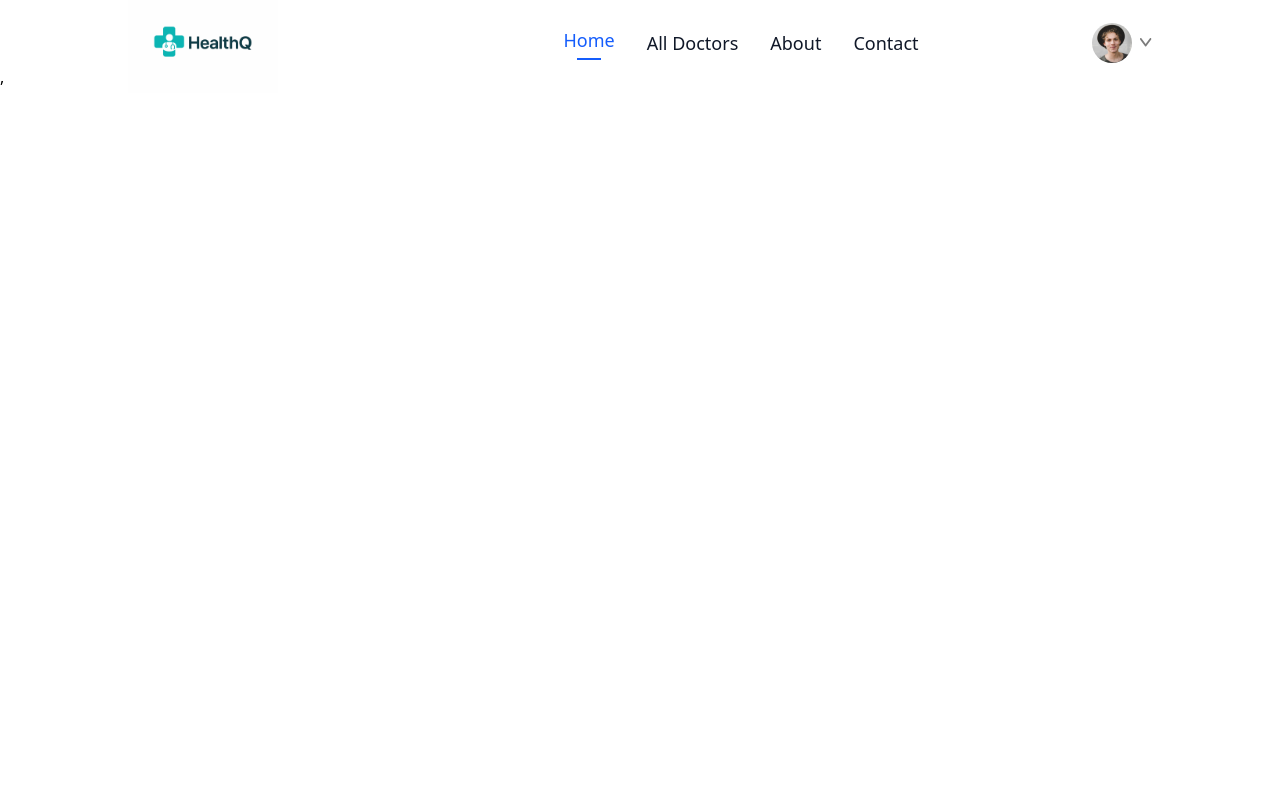
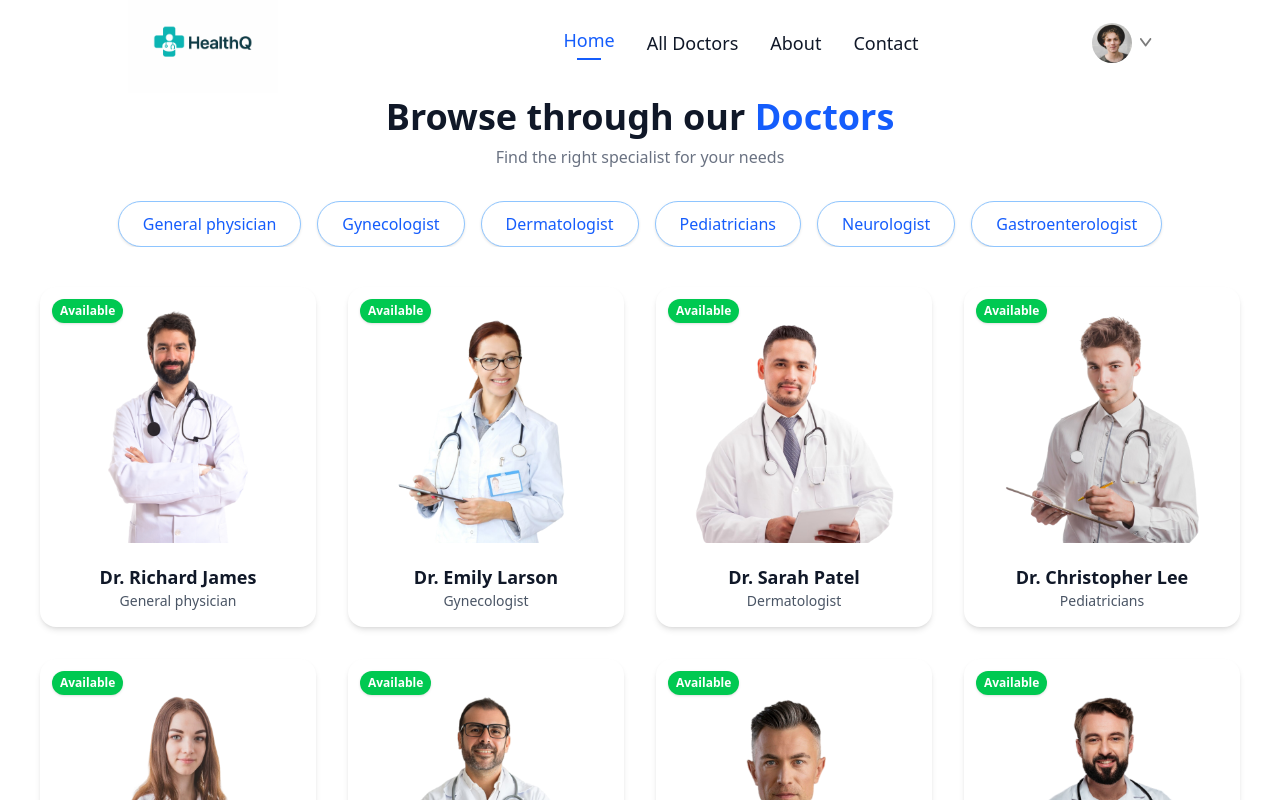
Before and after one commit to Anshul09052004/HealthQueue, a React (Vite) app in the folder Frontend/: page /doctors in a window 1280 px wide. Shown: the top 800 px of the page. Built offline with nearby package versions, Linux system fonts and the light colour scheme.

Commit message:
doctors page

```diff
--- a/Frontend/src/Components/Navbar.jsx
+++ b/Frontend/src/Components/Navbar.jsx
@@ -4,6 +4,7 @@ import { useNavigate } from "react-router-dom";
 import logo from "../Assets/logo.png";
 import profilepic from "../Assets/profile_pic.png";
 import dropdownicon from "../Assets/dropdown_icon.svg";
+import { Link } from "react-router-dom";
 
 function Navbar() {
     const navigate = useNavigate();
@@ -21,24 +22,33 @@ function Navbar() {
 
                 {/* Desktop Menu */}
                 <ul className="text-lg hidden md:flex items-center space-x-8 md:pl-28">
-                    {["Home", "All Doctors", "About", "Contact"].map((item) => (
+                    {["Home", "All Doctors", "About", "Contact"].map((item) => {
+                        const routes = {
+                            Home: "/",
+                            "All Doctors": "/doctors",
+                            About: "/about",
+                            Contact: "/contact",
+                        };
+
+                        return (
                             <li
                                 key={item}
                                 className="flex flex-col items-center cursor-pointer"
                                 onClick={() => setActive(item)}
                             >
-                            <a
-                                href="#"
+                                <Link
+                                    to={routes[item]}
                                     className={`transition ${active === item ? "text-blue-600" : "hover:text-blue-600"
                                         }`}
                                 >
                                     {item}
-                            </a>
+                                </Link>
                                 {active === item && (
                                     <hr className="w-6 border-t-2 border-blue-600 mt-1 transition-all" />
                                 )}
                             </li>
-                    ))}
+                        );
+                    })}
                 </ul>
 
                 {/* Desktop Right Side */}
@@ -163,40 +173,40 @@ function Navbar() {
                     <div className="mobile-menu absolute top-[80px] left-0 w-full bg-white shadow-sm p-6 md:hidden z-40">
                         <ul className="flex flex-col space-y-4 text-lg">
                             <li>
-                                <a
-                                    href="#"
+                                <Link
+                                  to={"/"}
                                     className="text-sm"
                                     onClick={() => setIsMenuOpen(false)}
                                 >
                                     Home
-                                </a>
+                                </Link>
                             </li>
                             <li>
-                                <a
-                                    href="#"
+                                <Link
+                                   to={"/doctors"}
                                     className="text-sm"
                                     onClick={() => setIsMenuOpen(false)}
                                 >
                                     All Doctors
-                                </a>
+                                </Link>
                             </li>
                             <li>
-                                <a
-                                    href="#"
+                                <Link
+                                   to={"/about"}
                                     className="text-sm"
                                     onClick={() => setIsMenuOpen(false)}
                                 >
                                     About
-                                </a>
+                                </Link>
                             </li>
                             <li>
-                                <a
-                                    href="#"
+                                <Link
+                                  to={"/contact"}
                                     className="text-sm"
                                     onClick={() => setIsMenuOpen(false)}
                                 >
                                     Contact
-                                </a>
+                                </Link>
                             </li>
                         </ul>
 
--- a/Frontend/src/Pages/Doctors.jsx
+++ b/Frontend/src/Pages/Doctors.jsx
@@ -1,13 +1,99 @@
-import React from 'react'
+import React, { useContext, useEffect, useState } from "react";
+import { AppContext } from "../Context/AppContextProvider";
+import { useNavigate, useParams } from "react-router-dom";
 
- function Doctors() {
+function Doctors() {
+  const navigate = useNavigate();
+  const { doctors } = useContext(AppContext);
+  const { speciality } = useParams();
+  const [FilterDoc, setFilterDoc] = useState([]);
 
+  const appllyFilter = () => {
+    if (speciality) {
+      setFilterDoc(doctors.filter((doctor) => doctor.speciality === speciality));
+    } else {
+      setFilterDoc(doctors);
+    }
+  };
 
-    return (
-        <>
+  useEffect(() => {
+    appllyFilter();
+  }, [speciality, doctors]);
 
-        </>
-    )
+  // ✅ Specialities Array
+  const specialities = [
+    "General physician",
+    "Gynecologist",
+    "Dermatologist",
+    "Pediatricians",
+    "Neurologist",
+    "Gastroenterologist",
+  ];
+
+  return (
+    <>
+      {/* Heading */}
+      <div className="text-center my-8 px-3">
+        <p className="text-xl sm:text-3xl md:text-4xl font-extrabold text-gray-900">
+          Browse through our <span className="text-blue-600">Doctors</span>
+        </p>
+        <p className="mt-1 sm:mt-2 text-gray-500 text-xs sm:text-base">
+          Find the right specialist for your needs
+        </p>
+      </div>
+
+      {/* Categories */}
+      <div className="flex sm:flex-wrap sm:justify-center gap-3 sm:gap-4 mb-10 px-3 overflow-x-auto scrollbar-hide">
+        {specialities.map((spec, index) => (
+          <p
+            key={index}
+            onClick={() =>
+              speciality === spec ? navigate("/doctors") : navigate(`/doctors/${spec}`)
+            }
+            className={`flex-shrink-0 px-4 sm:px-6 py-2 sm:py-2.5 border rounded-full
+                        text-sm sm:text-base font-medium cursor-pointer
+                        transition-all duration-300 transform hover:scale-105
+                        ${
+                          speciality === spec
+                            ? "bg-blue-600 text-white border-blue-600 shadow-md"
+                            : "bg-white text-blue-600 border-blue-300 shadow-sm hover:bg-blue-600 hover:text-white"
+                        }`}
+          >
+            {spec}
+          </p>
+        ))}
+      </div>
+
+      {/* Doctors List */}
+      <div className="grid gap-5 sm:gap-8 grid-cols-1 sm:grid-cols-2 md:grid-cols-3 lg:grid-cols-4 px-4 sm:px-6 lg:px-10">
+        {FilterDoc.map((item, index) => (
+          <div
+            key={index}
+            onClick={() => navigate(`/appoinment/${item._id}`)}
+            className="bg-white rounded-2xl shadow-md hover:shadow-2xl transform hover:-translate-y-2
+                       transition-all duration-300 cursor-pointer overflow-hidden group"
+          >
+            <div className="relative">
+              <img
+                src={item.image}
+                alt={item.name}
+                className="w-full h-52 sm:h-60 md:h-64 object-top object-cover group-hover:scale-105 transition-transform duration-500"
+              />
+              <span className="absolute top-3 left-3 bg-green-500 text-white text-xs font-bold px-2 py-1 rounded-full shadow">
+                Available
+              </span>
+            </div>
+            <div className="p-3 sm:p-4 text-center">
+              <p className="mt-1 text-base sm:text-lg font-bold text-gray-900 group-hover:text-blue-600 transition">
+                {item.name}
+              </p>
+              <p className="text-xs sm:text-sm text-gray-600">{item.speciality}</p>
+            </div>
+          </div>
+        ))}
+      </div>
+    </>
+  );
 }
 
-export default Doctors
+export default Doctors;
```
Lines whose indentation alone changed are shown as unchanged.
